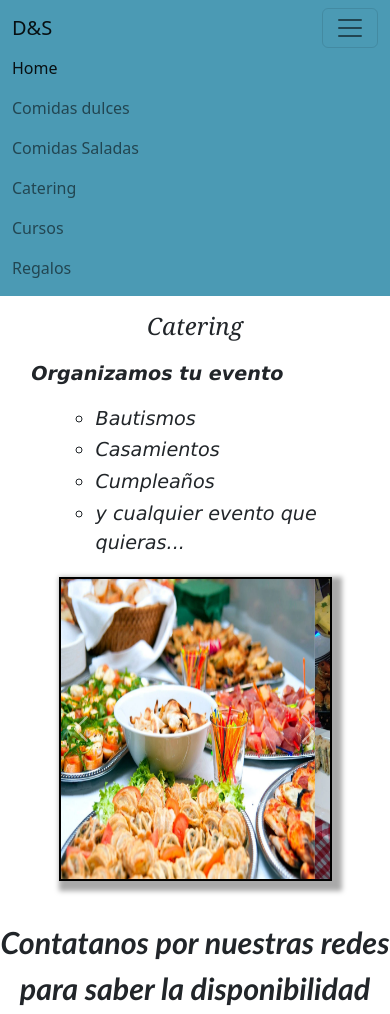
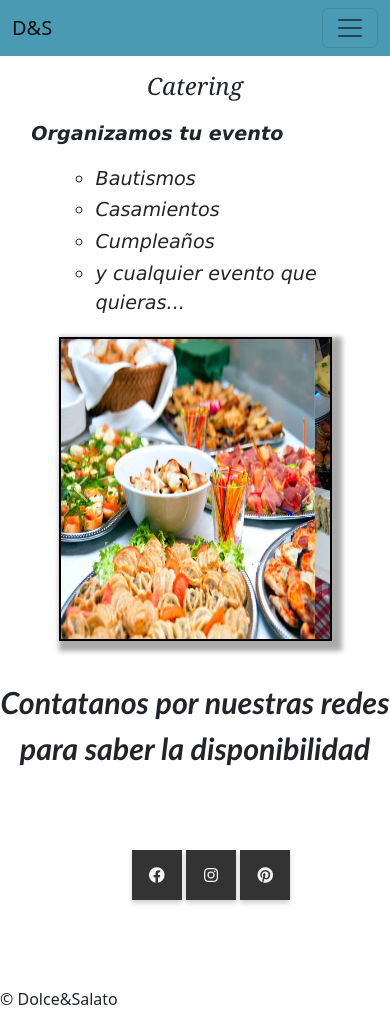
Before and after one commit to gonzaamartinez/Proyecto-Desarrollo, a website: page html/catering.html in a window 390 px wide. Shown: the top 1014 px of the page. Drawn offline with nearby package versions, Linux system fonts and the light colour scheme.

Commit message:
arreglo error de despliegue de navbar en responsive

```diff
--- a/html/catering.html
+++ b/html/catering.html
@@ -22,7 +22,7 @@
           <button class="navbar-toggler" type="button" data-bs-toggle="collapse" data-bs-target="#navbarNavAltMarkup" aria-controls="navbarNavAltMarkup" aria-expanded="false" aria-label="Toggle navigation">
             <span class="navbar-toggler-icon"></span>
           </button>
-          <div class="collapse navbar-collapse show" id="navbarNavAltMarkup">
+          <div class="collapse navbar-collapse" id="navbarNavAltMarkup">
             <div class="navbar-nav">
               <a class="nav-link active" aria-current="page" href="/index.html">Home</a>
               <a class="nav-link" href="dulce.html">Comidas dulces</a>
```
Also changed, not shown: html/curso-bombones.html (+1 -1 lines), html/curso-cookies.html (+1 -1 lines), html/curso-postre.html (+1 -1 lines), html/curso-tortas.html (+1 -1 lines), html/cursos.html (+1 -1 lines), html/dulce.html (+1 -1 lines), html/formulario.html (+1 -1 lines), html/post-formulario.html (+1 -1 lines), html/regalos.html (+1 -1 lines), html/salado.html (+1 -1 lines), index.html (+1 -1 lines).
